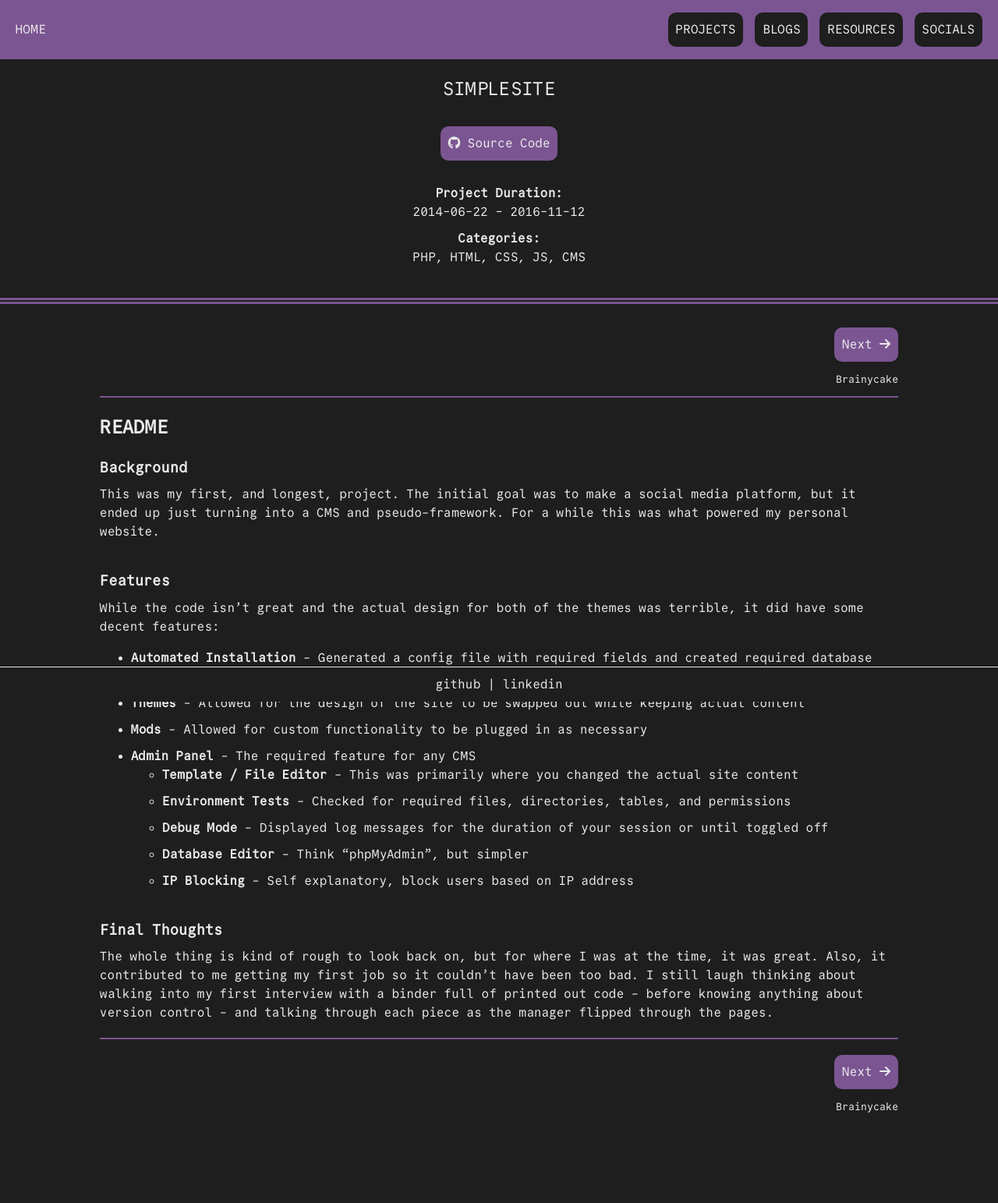
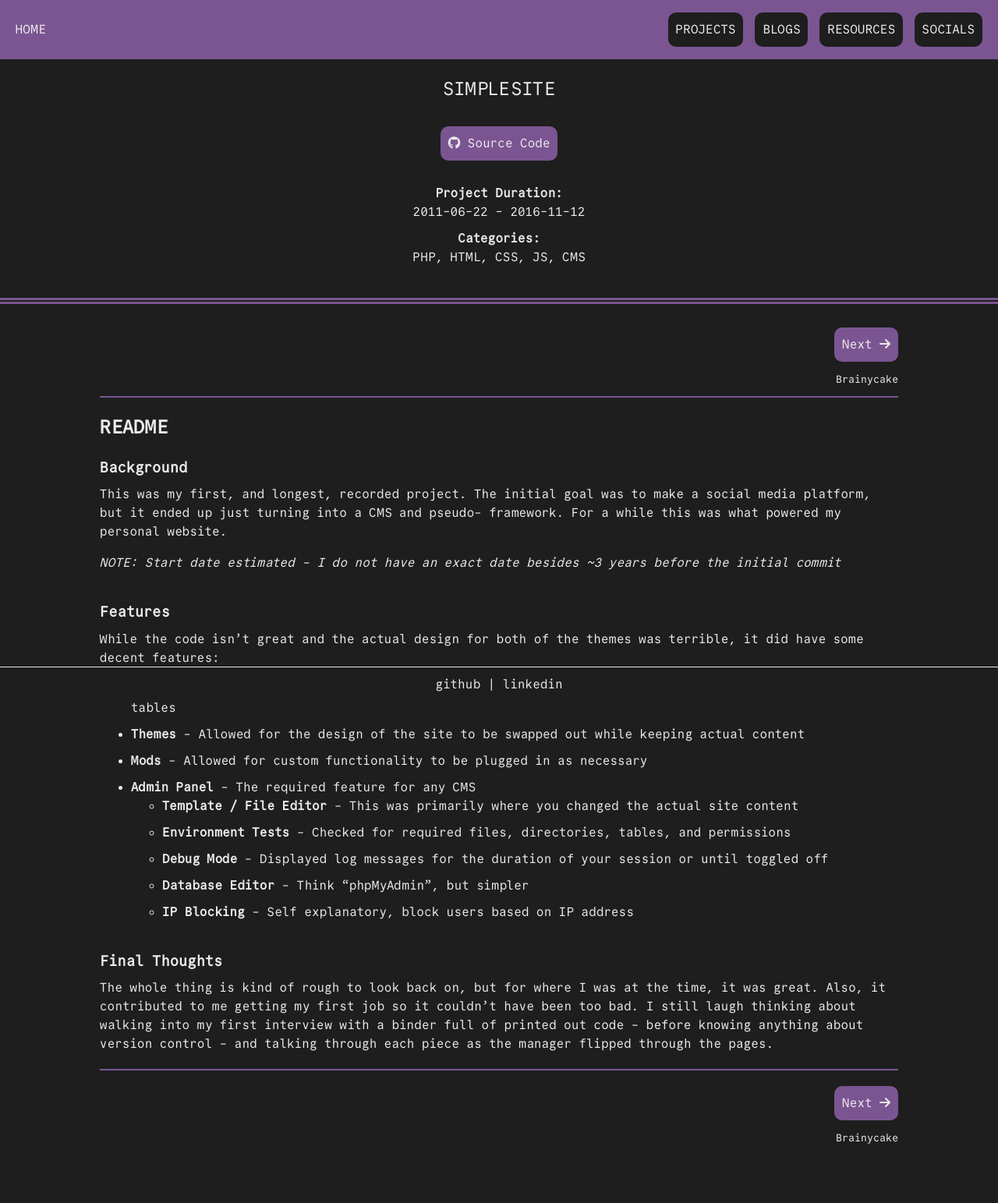
Before and after one commit to Jonnycake/jonnycake.github.io, a Jekyll site: the page built from _projects/SimpleSite.md, in a window 1280 px wide. Shown: the whole page at 78% size. Built offline with Jekyll 4.4.1, drawn with Linux system fonts in a browser that asks for light colours; nearby versions of some CDN libraries; before the commit the page ends 1503 px from its top, so only the background shows below that.

Commit message:
Cleanup
- Fix issue with header links not getting hover opacity
- Mark personal site project as done (it will be after clean up)
- Update button to say "See Past Projects" instead of "See More"

```diff
--- a/_projects/SimpleSite.md
+++ b/_projects/SimpleSite.md
@@ -1,6 +1,6 @@
 ---
 title: SimpleSite
-date: 2014-06-22
+date: 2011-06-22
 end_date: 2016-11-12
 
 github_link: https://github.com/Jonnycake/SimpleSite
@@ -10,9 +10,12 @@
 ---
 ### Background
 
-This was my first, and longest, project.  The initial goal was to make a social
-media platform, but it ended up just turning into a CMS and pseudo-framework.
-For a while this was what powered my personal website.
+This was my first, and longest, recorded project.  The initial goal was to make
+a social media platform, but it ended up just turning into a CMS and pseudo-
+framework. For a while this was what powered my personal website.
+
+_NOTE: Start date estimated - I do not have an exact date besides ~3 years
+before the initial commit_
 
 ### Features
 
--- a/assets/scripts/style.css
+++ b/assets/scripts/style.css
@@ -38,7 +38,31 @@
     min-height: 100vh;
     color: var(--color-light);
     font-family: CommitMono;
+
+    a {
+        color: var(--color-accent-light);
+        text-decoration: none;
+
+        &:visited {
+            color: var(--color-accent-medium);
+        }
+
+        &:hover {
+            opacity: .8;
+        }
+
+        &.button-accent {
+            background-color: var(--color-accent-dark);
+            border-radius: 10px;
+            color: var(--color-light) !important;
+            text-decoration: none;
+            display: inline-block;
+            padding: 10px;
+            margin: 10px;
+        }
+    }
 }
+
 
 
 
@@ -111,28 +135,6 @@
         color: var(--color-light);
     }
 
-    a {
-        color: var(--color-accent-light);
-        text-decoration: none;
-
-        &:visited {
-            color: var(--color-accent-medium);
-        }
-
-        &:hover {
-            opacity: .8;
-        }
-
-        &.button-accent {
-            background-color: var(--color-accent-dark);
-            border-radius: 10px;
-            color: var(--color-light) !important;
-            text-decoration: none;
-            display: inline-block;
-            padding: 10px;
-            margin: 10px;
-        }
-    }
 
     small.no-results {
         display: block;
--- a/index.html
+++ b/index.html
@@ -31,7 +31,7 @@
             {% endif %}
         </p>
         {% if site.projects.size > current_projects.size %}
-            <a href="/projects.html" class="button-accent">See More</a>
+            <a href="/projects.html" class="button-accent">See Past Projects</a>
         {% endif %}
     </section>
     <section>
```
Also changed, not shown: _projects/Personal-Site.md (+1 -1 lines).
